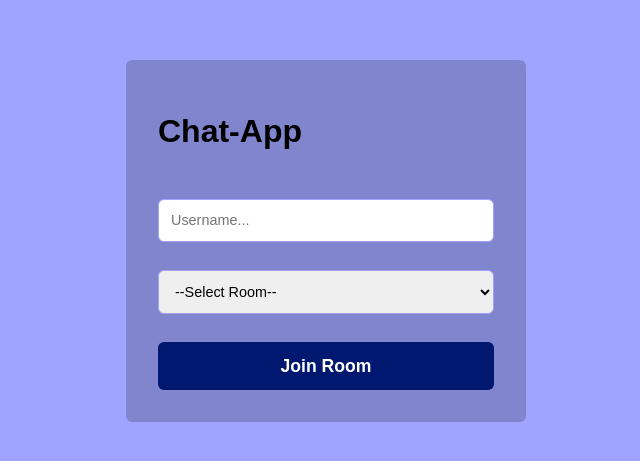
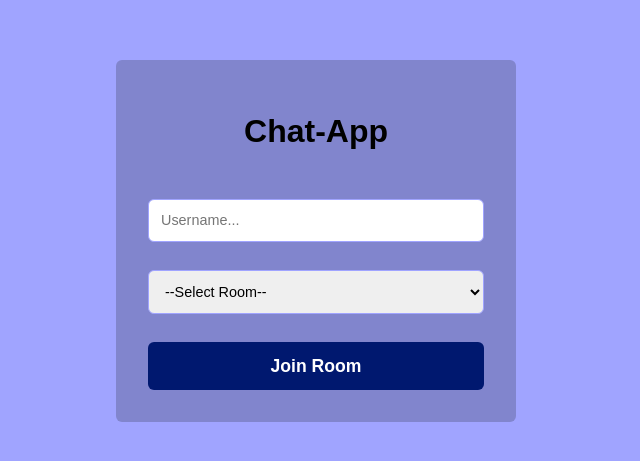
Before and after one commit to BarakBarz/chat-app, a React (Create React App) app in the folder client/: page / in a window 1280 px wide. Shown: the part 159-620 px from the top of the page, without its empty margins (324-964 px from the left). Built offline with nearby package versions, Linux system fonts and the light colour scheme; no server answers.

Commit message:
Revert "fix several items not showing on screen"
This reverts commit 77e90cbf39bb23ba48c1c7d7fa3107f4bcb6d9c2.

```diff
--- a/client/src/App.css
+++ b/client/src/App.css
@@ -2,18 +2,12 @@
 
 html * {
   font-family: Arial, Helvetica, sans-serif;
-  overflow: hidden;
-  width: 100%;
 }
 
 body {
   margin: 0 10px;
   padding: 0;
-  height: 100%;
-  overflow-x: hidden;
-  overflow-y: scroll;
-  position: fixed;
-  -webkit-overflow-scrolling: touch;
+  overflow: hidden;
   background: rgb(160, 164, 255);
 }
 
```
Also changed, not shown: client/src/index.css (line endings or trailing spaces).
